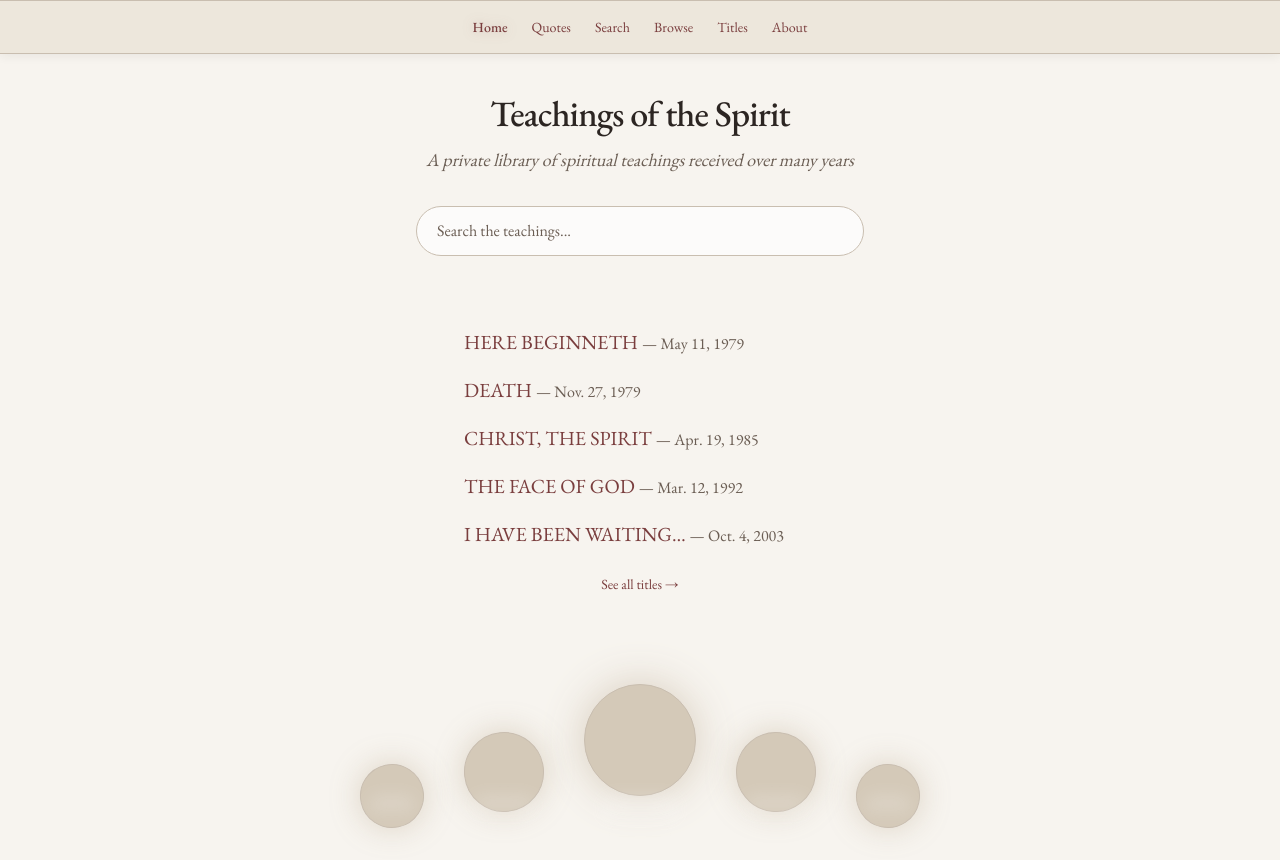
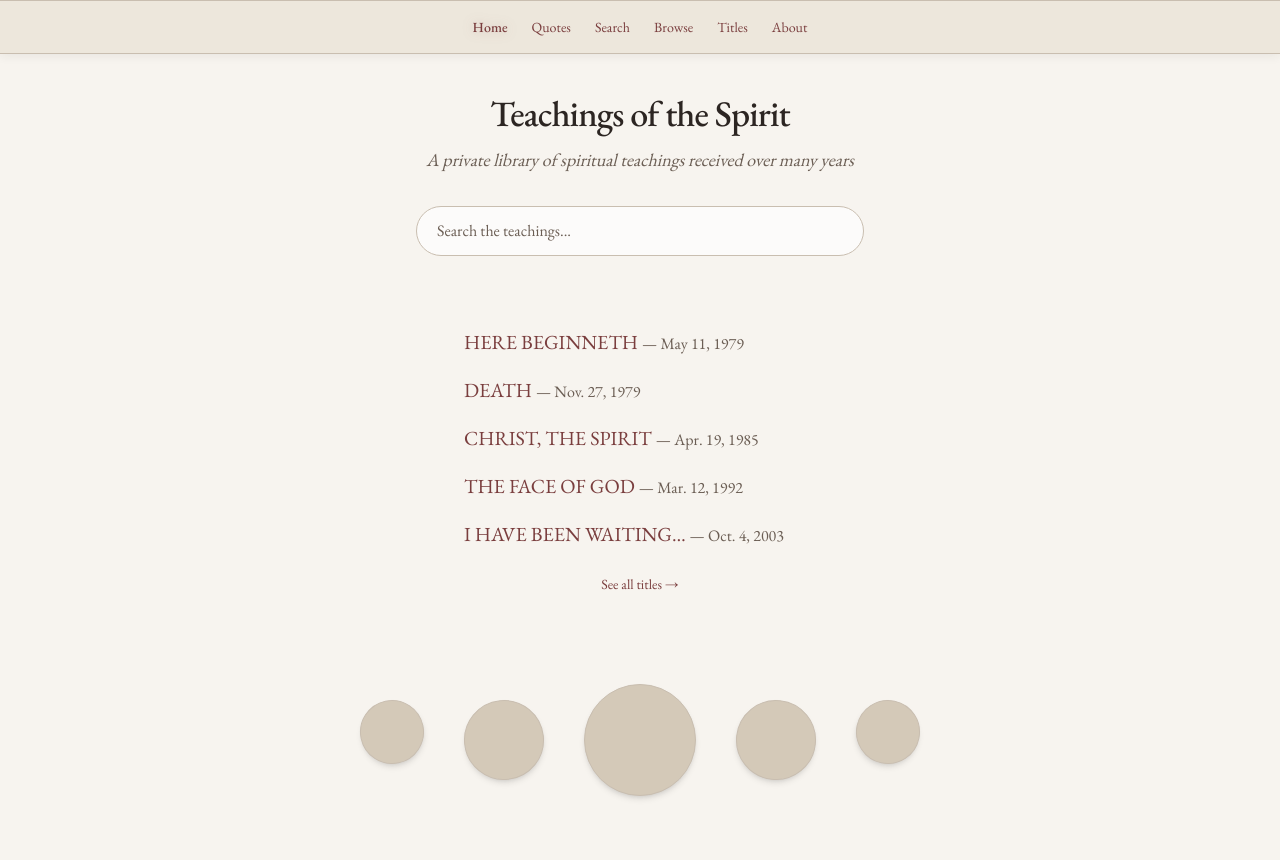
Before and after one commit to TeachingsoftheSpirit/teachings-of-the-spirit, a Next.js app: page / in a window 1280 px wide. Built offline with nearby package versions, Linux system fonts and the light colour scheme.

Commit message:
home page smile vortex circles

```diff
--- a/app/page.tsx
+++ b/app/page.tsx
@@ -53,29 +53,14 @@ export default function Home() {
         </div>
       </div>
 
-      {/* 5 Circles on smile-shaped vortex path with glow and mirror */}
+      {/* 5 Circles on smile-shaped vortex path */}
       <div className="max-w-4xl mx-auto px-6 pb-16">
         <div className="flex justify-center items-end gap-10 relative h-40">
-          <div className="relative">
-            <div className="w-16 h-16 rounded-full bg-[#D4C9B8] border border-[#C9BEB0] shadow-[0_0_30px_rgba(212,201,184,0.8)] hover:shadow-[0_0_50px_rgba(212,201,184,1)] transition-all duration-300 hover:scale-110 translate-y-8 -rotate-12"></div>
-            <div className="absolute -bottom-6 left-1/2 -translate-x-1/2 w-12 h-6 bg-gradient-to-b from-white/40 to-transparent rounded-full blur-sm opacity-70"></div>
-          </div>
-          <div className="relative">
-            <div className="w-20 h-20 rounded-full bg-[#D4C9B8] border border-[#C9BEB0] shadow-[0_0_30px_rgba(212,201,184,0.8)] hover:shadow-[0_0_50px_rgba(212,201,184,1)] transition-all duration-300 hover:scale-110 translate-y-4 -rotate-6"></div>
-            <div className="absolute -bottom-6 left-1/2 -translate-x-1/2 w-16 h-6 bg-gradient-to-b from-white/40 to-transparent rounded-full blur-sm opacity-70"></div>
-          </div>
-          <div className="relative">
-            <div className="w-28 h-28 rounded-full bg-[#D4C9B8] border border-[#C9BEB0] shadow-[0_0_40px_rgba(212,201,184,0.9)] hover:shadow-[0_0_60px_rgba(212,201,184,1)] transition-all duration-300 hover:scale-110"></div>
-            <div className="absolute -bottom-8 left-1/2 -translate-x-1/2 w-20 h-8 bg-gradient-to-b from-white/40 to-transparent rounded-full blur-sm opacity-70"></div>
-          </div>
-          <div className="relative">
-            <div className="w-20 h-20 rounded-full bg-[#D4C9B8] border border-[#C9BEB0] shadow-[0_0_30px_rgba(212,201,184,0.8)] hover:shadow-[0_0_50px_rgba(212,201,184,1)] transition-all duration-300 hover:scale-110 translate-y-4 rotate-6"></div>
-            <div className="absolute -bottom-6 left-1/2 -translate-x-1/2 w-16 h-6 bg-gradient-to-b from-white/40 to-transparent rounded-full blur-sm opacity-70"></div>
-          </div>
-          <div className="relative">
-            <div className="w-16 h-16 rounded-full bg-[#D4C9B8] border border-[#C9BEB0] shadow-[0_0_30px_rgba(212,201,184,0.8)] hover:shadow-[0_0_50px_rgba(212,201,184,1)] transition-all duration-300 hover:scale-110 translate-y-8 rotate-12"></div>
-            <div className="absolute -bottom-6 left-1/2 -translate-x-1/2 w-12 h-6 bg-gradient-to-b from-white/40 to-transparent rounded-full blur-sm opacity-70"></div>
-          </div>
+          <div className="w-16 h-16 rounded-full bg-[#D4C9B8] border border-[#C9BEB0] shadow-md translate-y-[-2rem] -rotate-12"></div>
+          <div className="w-20 h-20 rounded-full bg-[#D4C9B8] border border-[#C9BEB0] shadow-md translate-y-[-1rem] -rotate-6"></div>
+          <div className="w-28 h-28 rounded-full bg-[#D4C9B8] border border-[#C9BEB0] shadow-md"></div>
+          <div className="w-20 h-20 rounded-full bg-[#D4C9B8] border border-[#C9BEB0] shadow-md translate-y-[-1rem] rotate-6"></div>
+          <div className="w-16 h-16 rounded-full bg-[#D4C9B8] border border-[#C9BEB0] shadow-md translate-y-[-2rem] rotate-12"></div>
         </div>
       </div>
     </main>
```
